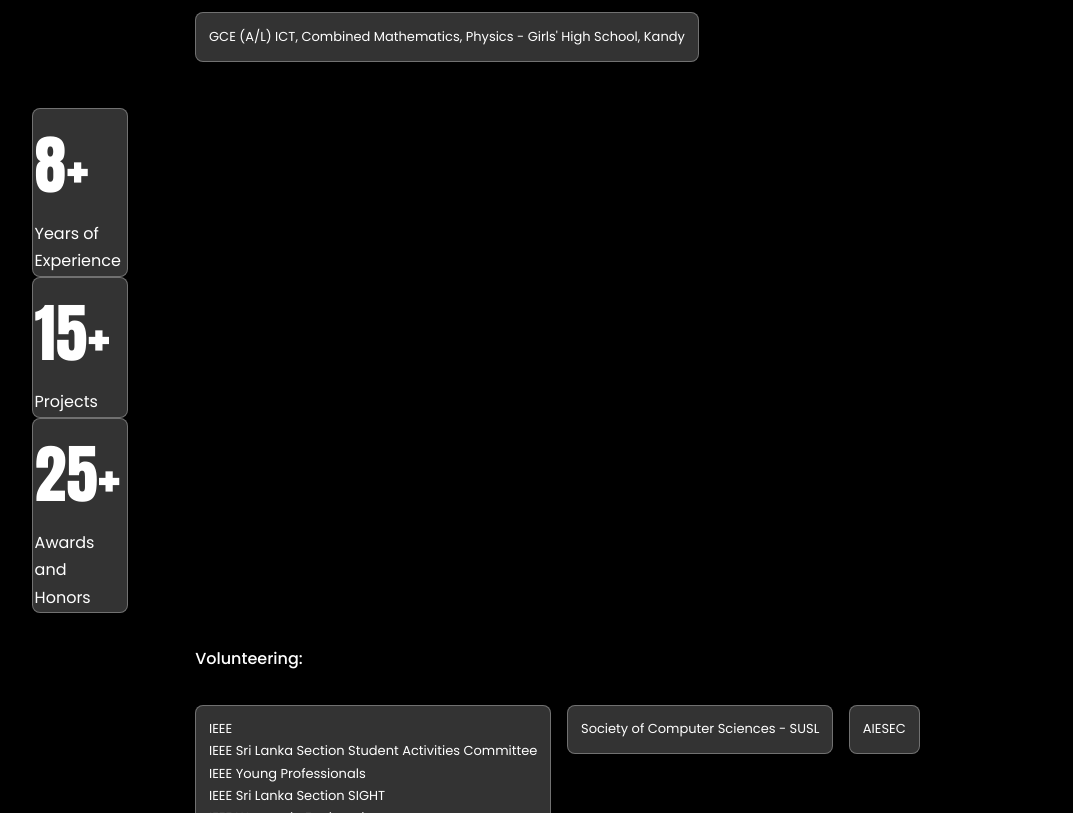
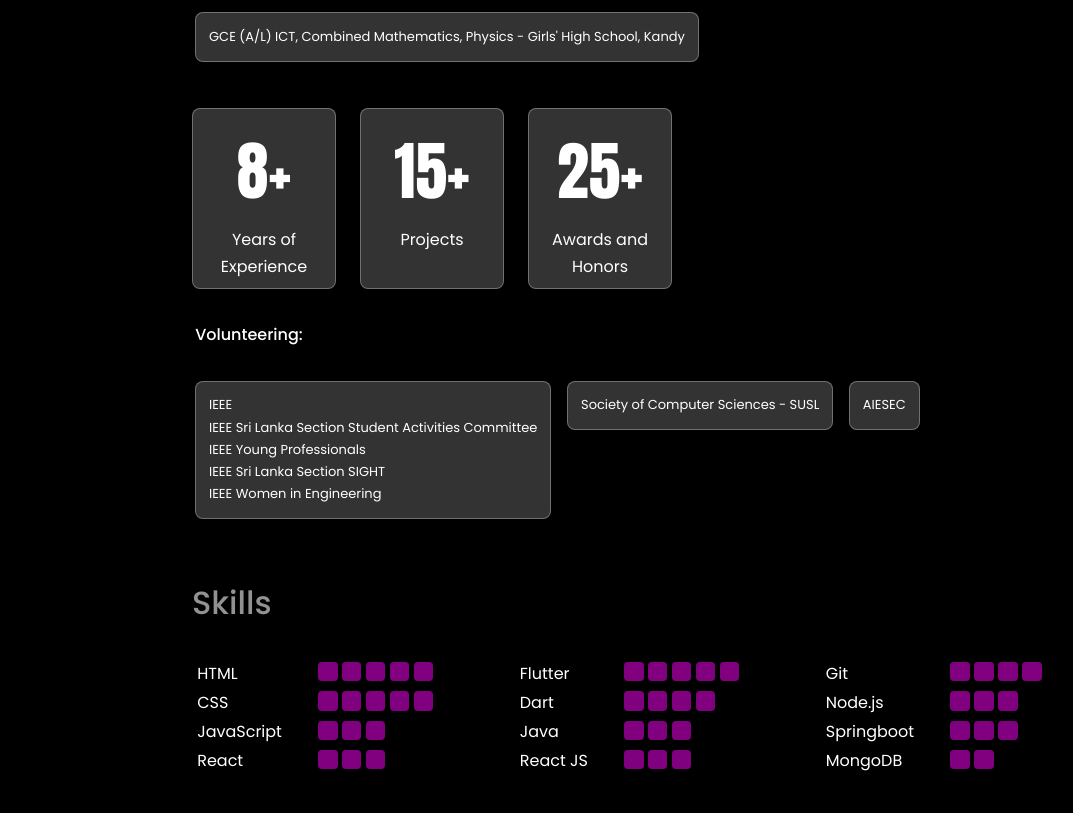
Before and after one commit to disara7/portfolio, a React (Create React App) app: page / in a window 1280 px wide. Shown: the part 1439-2252 px from the top of the page, without its empty margins (64-1137 px from the left). Built offline with nearby package versions, Linux system fonts and the light colour scheme.

Commit message:
Update about.css

```diff
--- a/src/components/about/about.css
+++ b/src/components/about/about.css
@@ -100,11 +100,18 @@
 }
 
 .cardd {
-  width: 6rem;
-  padding: 0.1rem; /* Adjust padding as needed */
+  width: 9rem;
+  padding: 0.5rem; /* Adjust padding as needed */
   background-color: rgba(255, 255, 255, 0.2); /* Semi-transparent white */
   border: 1px solid rgba(255, 255, 255, 0.3); /* Light border for glass effect */
   border-radius: 8px; /* Rounded corners for smoothness */
   backdrop-filter: blur(10px); /* Adds the glassy blur effect */
   box-shadow: 0 4px 6px rgba(0, 0, 0, 0.1); /* Optional: adds depth */
+  text-align: center;
 }
+
+.cardsett{
+  display: flex;
+  margin-left: 10rem;
+  gap: 1.5rem;
+}
```
